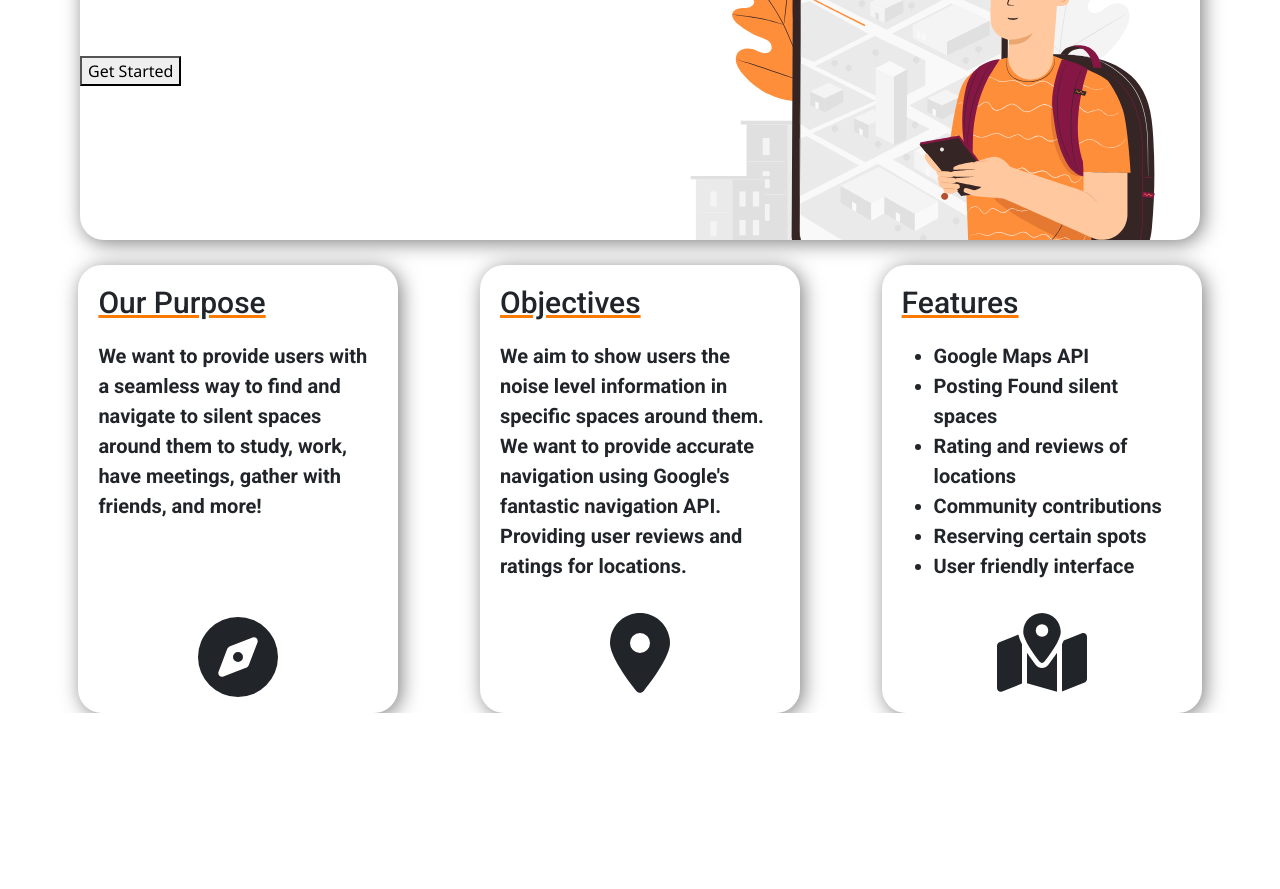
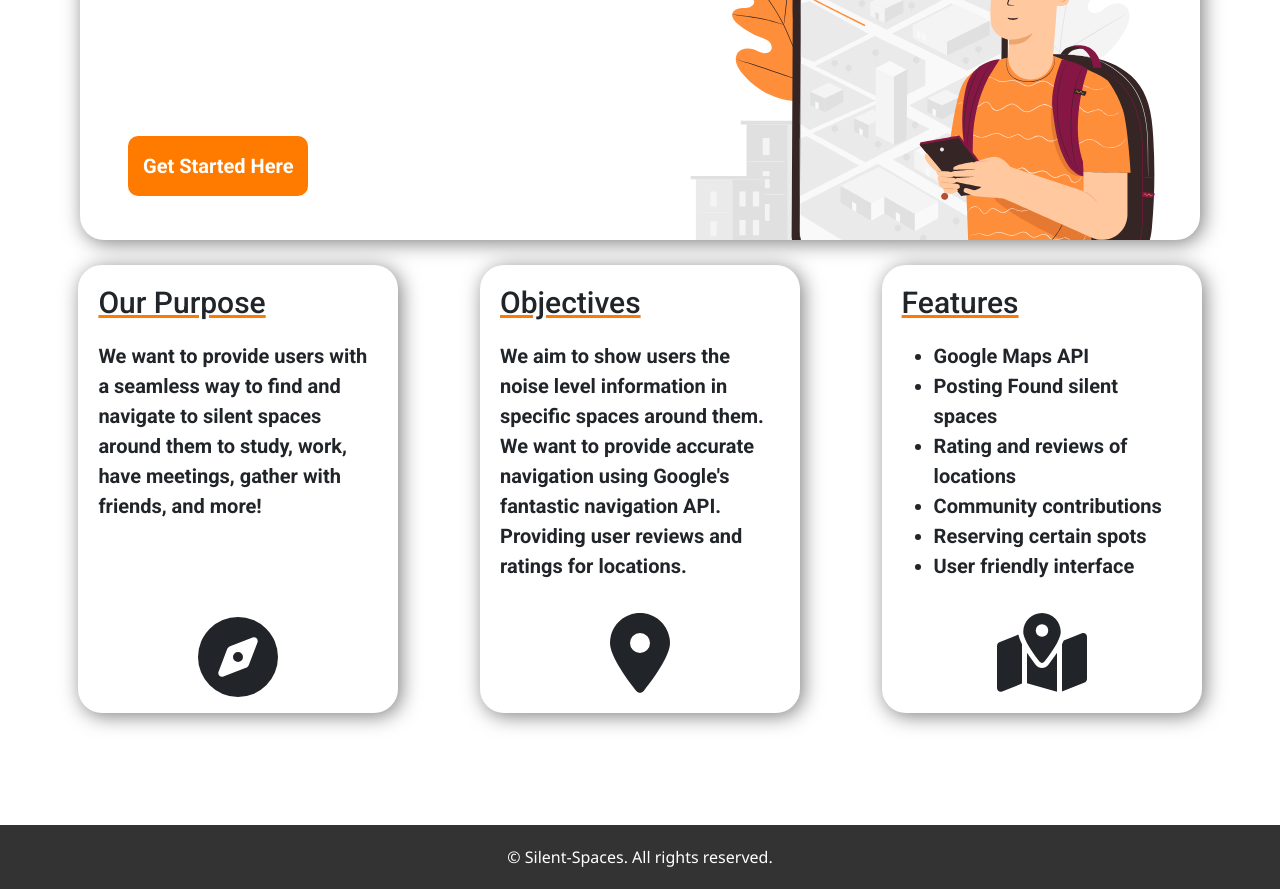
Before and after one commit to Esatduman/Silent-Spaces, a React (Vite) app in the folder Coding Project/silent-spaces/: page / in a window 1280 px wide. Shown: the part 380-1269 px from the top of the page. Before the commit the page ends 1093 px from the top, so only its background shows below. Built offline with nearby package versions, Linux system fonts and the light colour scheme; no server answers.

Commit message:
Home Done

```diff
--- a/Coding Project/silent-spaces/src/routes/Home.jsx
+++ b/Coding Project/silent-spaces/src/routes/Home.jsx
@@ -23,7 +23,7 @@ export function Home() {
         <div className="animation">
         <Lottie animationData={animationData} autoplay loop className="lottie-animation"/>
         </div>
-        <button class="Start_Button">Get Started</button>
+        <button class="Start_Button">Get Started Here</button>
 
     </div>
 
@@ -67,7 +67,12 @@ export function Home() {
 
     </div>
 
+    <footer className="footer">
+        <div clasName="footer-content">
+        <p>&copy; Silent-Spaces. All rights reserved.</p>
 
+        </div>
+     </footer>
 
     </>
 
--- a/Coding Project/silent-spaces/src/routes/Home.scss
+++ b/Coding Project/silent-spaces/src/routes/Home.scss
@@ -7,7 +7,9 @@ body, html {
     scroll-behavior: smooth; /* Ensure smooth scrolling */
 }
 
-
+main {
+    margin: 0 !important; /* Ensure the main element has zero margin */
+}
 
 
 
@@ -200,3 +202,40 @@ ul li {
   max-width: 100%; /* Ensure the container spans the full width */
 
 }
+
+.Start_Button {
+	font-family:'Roboto';
+	font-weight: 600;
+	font-size: 20px;
+	padding: 15px;
+	margin-left: 3rem;
+	margin-top: 5rem;
+	background-color: #ff7b00;
+	border-radius: 10px;
+	color: white;
+	border: none;
+}
+
+
+.Start_Button:hover {background-color: #a34f00}
+
+.footer {
+    background-color: #333;
+    color: #fff;
+    padding: 20px 0;
+    text-align: center;
+    width: 100%;
+	margin-top: 7rem;
+}
+
+.footer-content {
+    display: flex;
+    flex-direction: column;
+    align-items: center;
+}
+
+
+.footer p {
+    margin: 0;
+    font-size: 1rem;
+}
```
Also changed, not shown: Coding Project/silent-spaces/src/App.css (line endings or trailing spaces).
